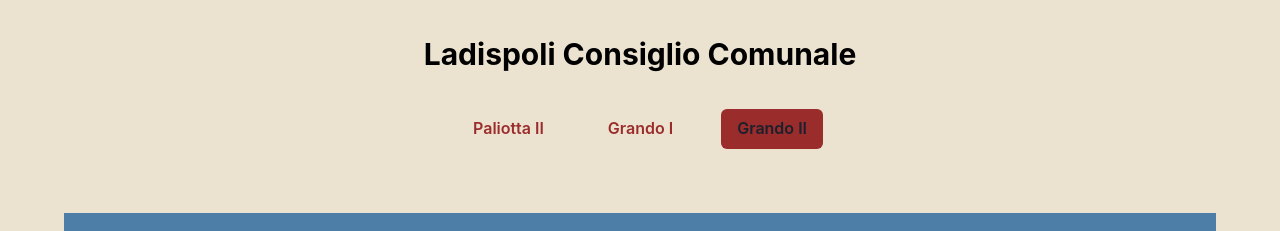
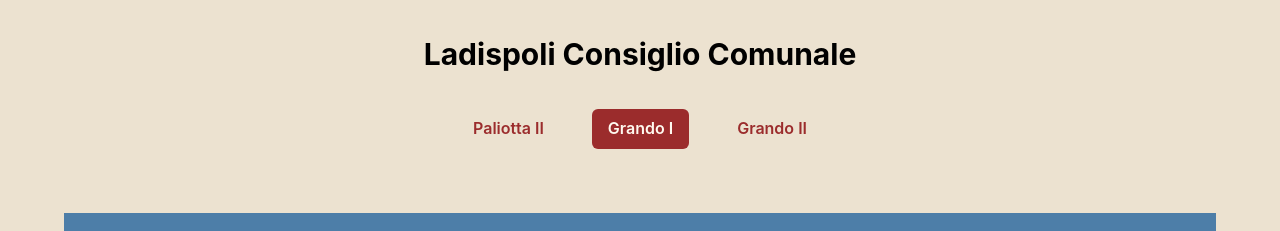
Before and after one commit to fiorins/consigliocomunale, a Next.js app: page /grando-1 in a window 1280 px wide. Shown: the top 231 px of the page. Built offline with nearby package versions, Linux system fonts and the light colour scheme.

Commit message:
fix and clean code

```diff
--- a/components/Footer.tsx
+++ b/components/Footer.tsx
@@ -17,7 +17,6 @@ import { HiCode } from "react-icons/hi";
 
 const Footer = () => {
   return (
-    <>
     <Center bg="#ECE2D0" p={{ base: 8 }} color="black">
       <Flex flexDirection="row" alignItems="center">
         <Text fontSize="md" fontWeight="bold">
@@ -30,7 +29,6 @@ const Footer = () => {
         <Icon as={HiCode} color="black" />
       </Flex>
     </Center>
-    </>
   );
 };
 
--- a/components/Header.tsx
+++ b/components/Header.tsx
@@ -1,3 +1,4 @@
+import type { NextPage } from "next";
 import {
   Center,
   Text,
@@ -8,56 +9,55 @@ import {
   ButtonGroup,
   Circle,
   Square,
+  useBreakpointValue,
+  useMediaQuery,
+  Show,
+  Hide,
 } from "@chakra-ui/react";
 import { useDisclosure } from "@chakra-ui/react";
-import { Cross as Hamburger } from "hamburger-react";
+import { Squash as Hamburger } from "hamburger-react";
+import { useState } from "react";
+import MayorsButtons from "./MayorsButtons";
 
 const Header = () => {
   const { isOpen, onOpen, onClose } = useDisclosure();
 
+  const [mobileMenu, setMobileMenu] = useState(false);
+  const toggleMenu = () => {
+    setMobileMenu(!mobileMenu);
+  };
+
+  const variantValue = useBreakpointValue({ base: "outline", md: "solid" });
+  const [isMobile] = useMediaQuery("(max-width: 768px)");
+
   return (
-    <>
-      <Center bg="gray.200" p={{ base: 8 }} color="white">
-        <VStack>
-          <Text fontSize="4xl" fontWeight="bold" textAlign={"center"}>
-            Open Data Ladispoli Consigli Comunali
-          </Text>
-          <ButtonGroup gap="4" p={{ base: 8 }}>
-            <Button bg="red.400" colorScheme="red">
-              Paliotta II
-            </Button>
-            <Button bg="red.400" colorScheme="red">
-              Grando I
-            </Button>
-            <Button bg="red.700" colorScheme="red">
-              Grando II
-            </Button>
-          </ButtonGroup>
-        </VStack>
-
-        {/*
-        <VStack>
+    <Center bg="#ECE2D0" p={{ base: 8 }} color="white">
+      <VStack spacing={8}>
+        <HStack>
           <Text
-            fontSize="4xl"
+            color="black"
+            fontSize="3xl"
             fontWeight="bold"
             textAlign={["left", "left", "center"]}
           >
-            Open Data Ladispoli Consigli Comunali
+            Ladispoli Consiglio Comunale
           </Text>
-          <ButtonGroup gap="4" p={{ base: 8 }}>
-            <Button bg="red.700" colorScheme="red">
-              Paliotta 2012-17
-            </Button>
-            <Button bg="red.700" colorScheme="red">
-              Grando 2017-22
-            </Button>
-            <Button variant='ghost' colorScheme="red">
-              Grando 2022-..
-            </Button>
-          </ButtonGroup>
-        </VStack>*/}
-      </Center>
-    </>
+          {isMobile ? (
+            <Hamburger
+              toggled={mobileMenu}
+              toggle={toggleMenu}
+              direction="left"
+              color="black"
+              rounded
+            />
+          ) : (
+            ""
+          )}
+        </HStack>
+        {isMobile ? "" : <MayorsButtons />}
+        {mobileMenu ? <MayorsButtons /> : ""}
+      </VStack>
+    </Center>
   );
 };
 
--- a/components/Headerm.tsx
+++ /dev/null
@@ -1,66 +0,0 @@
-import type { NextPage } from "next";
-import {
-  Center,
-  Text,
-  Stack,
-  HStack,
-  VStack,
-  Button,
-  ButtonGroup,
-  Circle,
-  Square,
-  useBreakpointValue,
-  useMediaQuery,
-  Show,
-  Hide,
-} from "@chakra-ui/react";
-import { useDisclosure } from "@chakra-ui/react";
-import { Squash as Hamburger } from "hamburger-react";
-import { useState } from "react";
-import MayorsButtons from "./MayorsButtons";
-
-const HeaderM = () => {
-  const { isOpen, onOpen, onClose } = useDisclosure();
-
-  const [mobileMenu, setMobileMenu] = useState(false);
-  const toggleMenu = () => {
-    setMobileMenu(!mobileMenu);
-  };
-
-  const variantValue = useBreakpointValue({ base: "outline", md: "solid" });
-  const [isMobile] = useMediaQuery("(max-width: 768px)");
-
-  return (
-    <>
-      <Center bg="#ECE2D0" p={{ base: 8 }} color="white">
-        <VStack spacing={8}>
-          <HStack>
-            <Text
-              color="black"
-              fontSize="3xl"
-              fontWeight="bold"
-              textAlign={["left", "left", "center"]}
-            >
-              Ladispoli Consiglio Comunale
-            </Text>
-            {isMobile ? (
-              <Hamburger
-                toggled={mobileMenu}
-                toggle={toggleMenu}
-                direction="left"
-                color="black"
-                rounded
-              />
-            ) : (
-              ""
-            )}
-          </HStack>
-          {isMobile ? "" : <MayorsButtons />}
-          {mobileMenu ? <MayorsButtons /> : ""}
-        </VStack>
-      </Center>
-    </>
-  );
-};
-
-export default HeaderM;
--- a/components/MayorsButtons.tsx
+++ b/components/MayorsButtons.tsx
@@ -5,24 +5,30 @@ import NextLink from "next/link";
 
 export default function MayorsButtons() {
   const router = useRouter();
-  const isActive = router.pathname;
-  console.log(isActive);
+  const isActive = router.pathname; //to do condizione confronto con href e renderlo booleano questo
 
   const button_active = {
     bg: "red.700",
+    color: "orange.50", //"white"
     _hover: {
       background: "red.700",
+      color: "orange.50",
+    },
+    _active: {
+      background: "red.700",
+      transform: "scale(0.98)",
     },
   };
   const button_inactive = {
     variant: "ghost",
+    bg: "",
     color: "red.700", //"white"
     _hover: {
       background: "red.50",
       color: "red.700",
     },
     _active: {
-      bg: "red.200",
+      background: "red.50",
       transform: "scale(0.98)",
     },
   };
@@ -36,21 +42,43 @@ export default function MayorsButtons() {
     },
   };
 
+  const href1 = "/paliotta-2";
+  const href2 = "/grando-1";
+  const href3 = "/grando-2";
+
   return (
     <Wrap spacing={8}>
       <WrapItem>
-        <NextLink href="/paliotta-2" passHref>
-          <Button {...button_inactive}>Paliotta II</Button>
+        <NextLink href={href1} passHref>
+          <Button
+            {...(isActive == href1
+              ? { ...button_active }
+              : { ...button_inactive })}
+          >
+            Paliotta II
+          </Button>
         </NextLink>
       </WrapItem>
       <WrapItem>
-        <NextLink href="/grando-1" passHref>
-          <Button {...button_inactive}>Grando I</Button>
+        <NextLink href={href2} passHref>
+          <Button
+            {...(isActive == href2
+              ? { ...button_active }
+              : { ...button_inactive })}
+          >
+            Grando I
+          </Button>
         </NextLink>
       </WrapItem>
       <WrapItem>
-        <NextLink href="/grando-2" passHref>
-          <Button {...button_active}>Grando II</Button>
+        <NextLink href={href3} passHref>
+          <Button
+            {...(isActive == href3
+              ? { ...button_active }
+              : { ...button_inactive })}
+          >
+            Grando II
+          </Button>
         </NextLink>
       </WrapItem>
     </Wrap>
--- a/components/ParliamentChart.tsx
+++ b/components/ParliamentChart.tsx
@@ -219,10 +219,6 @@ export const ParliamentChart = () => {
               //enabled: false,
               //align: "center",
               //verticalAlign: "bottom",
-              //labelFormat: '{name} <span style="opacity: 0.4">{y}</span>',
-              //layout: "vertical",
-              //align: "center",
-              //verticalAlign: "bottom",
               //width: 700,
               // x: 100,
               // itemMarginTop: 1,
--- a/pages/_app.tsx
+++ b/pages/_app.tsx
@@ -5,7 +5,6 @@ import Head from "next/head";
 import React from "react";
 import { Box, ChakraProvider } from "@chakra-ui/react";
 import Header from "../components/Header";
-import HeaderM from "../components/Headerm";
 import Footer from "../components/Footer";
 
 function MyApp({ Component, pageProps }: AppProps) {
@@ -17,7 +16,7 @@ function MyApp({ Component, pageProps }: AppProps) {
         <link rel="icon" type="image/png" sizes="96x96" href="/favicon.png" />
         <meta name="theme-color" content="#2BB0EC" />
       </Head>
-      <HeaderM />
+      <Header />
       <Box as="main" bg="#ECE2D0" px={{ base: 4, md: 16 }} py={{ base: 8 }}>
         <Component {...pageProps} />
       </Box>
--- a/pages/grando-1.tsx
+++ b/pages/grando-1.tsx
@@ -6,7 +6,6 @@ import HighchartsReact from "highcharts-react-official";
 
 import HighchartsExporting from "highcharts/modules/exporting";
 import { useRef } from "react";
-import MyStockChart from "../components/MyStockChart";
 
 if (typeof Highcharts === "object") {
   HighchartsExporting(Highcharts);
@@ -32,24 +31,12 @@ const Grando1: NextPage = () => {
         <Text fontSize="4xl" fontWeight="bold">
           Open Data CERVETTER
         </Text>
-
-        {/* <HighchartsReact
-          highcharts={Highcharts}
-          options={options}
-          ref={chartComponentRef}
-          //{...props}
-        /> */}
       </Center>
       <HighchartsReact
         highcharts={Highcharts}
         options={options}
         ref={chartComponentRef}
-        //{...props}
       />
-      <div>
-        <MyStockChart />
-      </div>
-      <div id="container"></div>
     </>
   );
 };
--- a/pages/grando-2.tsx
+++ b/pages/grando-2.tsx
@@ -17,7 +17,7 @@ import { StatsChart } from "../components/StatsChart";
 
 const Grando2: NextPage = () => {
   return (
-    //Stack could be replaced with Flex
+    //Stack could be replaced by Flex
     <Stack
       direction={["column", "column", "column", "row"]}
       spacing={[12, 12, 12, 2]}
```
Also changed, not shown: pages/index.tsx (+10 -10 lines). Lines whose indentation alone changed are shown as unchanged.
